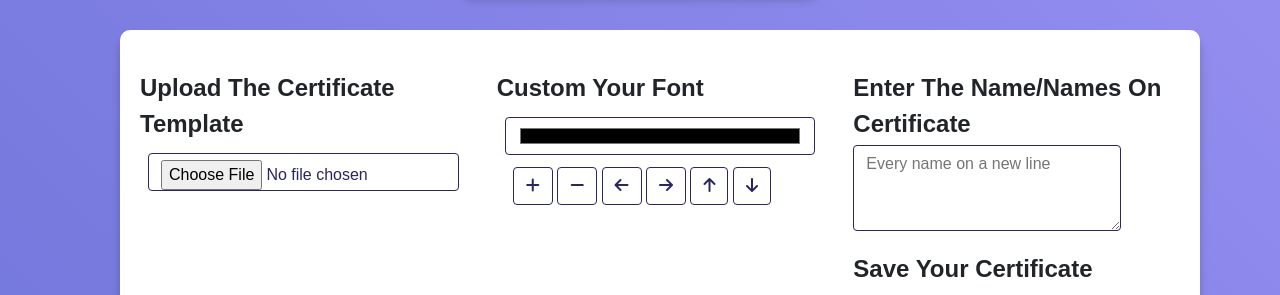
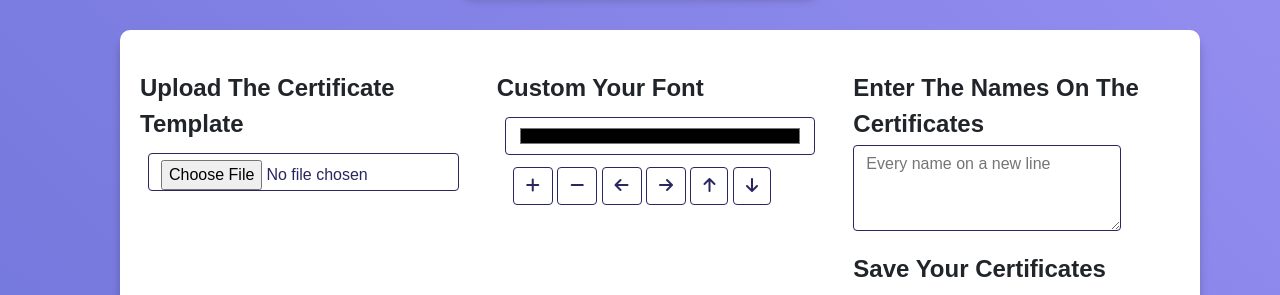
Before and after one commit to asraraljuhani/Certificate-Maker, a plain HTML site: page docs/index.html in a window 1280 px wide. Shown: the part 231-526 px from the top of the page. Drawn offline with nearby package versions, Linux system fonts and the light colour scheme; some packages are replaced by stand-ins of ours; a script that the page names is missing; a web font is replaced by a local one.

Commit message:
Update index.html

```diff
--- a/docs/index.html
+++ b/docs/index.html
@@ -46,12 +46,12 @@
           </div>
         </div>
         <div class="col">
-          <p>Enter the name/names on certificate</p>
+          <p>Enter the names on the certificates</p>
           <fieldset class="form-group">
             <div class="row">
               <div class="col-sm-10">
                 <textarea id="names" class="textarea-names" rows="3" onChange="addNames()" placeholder="Every name on a new line"></textarea>
-                <p>Save your certificate </p>
+                <p>Save your certificates </p>
                 <div class="p-2 bd-highlight">
                   <button id="save-btn" type="button" class="btn btn-outline-dark" onClick="saveZip()">Save</button>
                 </div>
```
